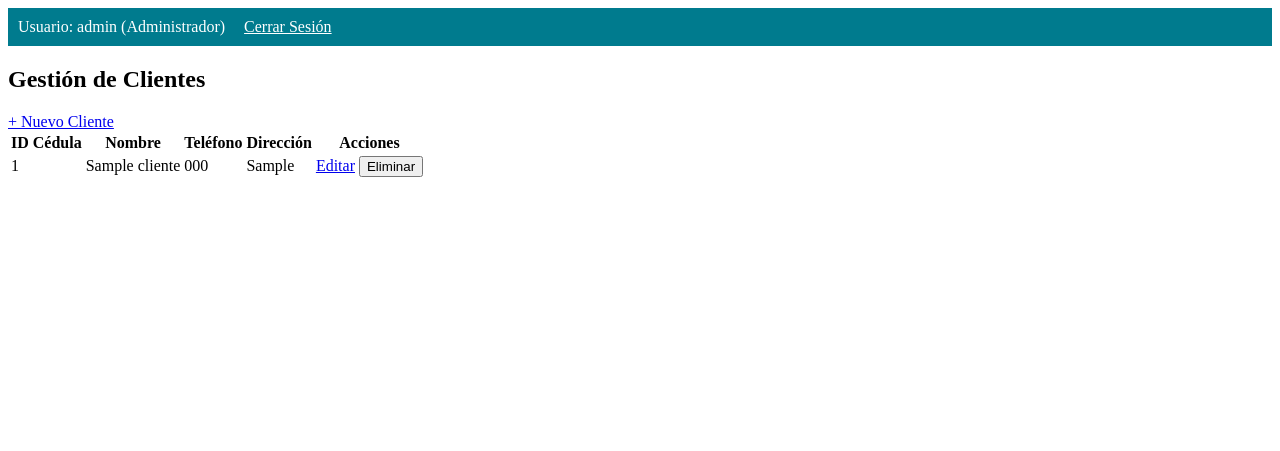
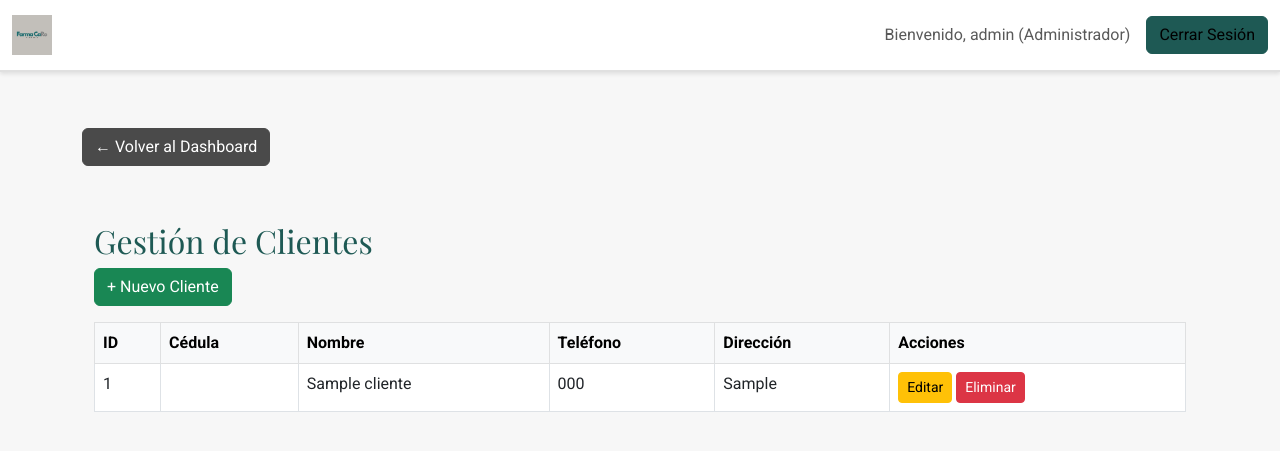
Before and after one commit to castdandc-debug/FarmaCaRe, a Flask app: page /clientes in a window 1280 px wide. Shown: the top 451 px of the page. Run offline with Flask 3, Linux system fonts and the light colour scheme; a user stored in the database is signed in; tables that the repository leaves empty hold one stand-in row (values such as "Sample post").

Commit message:
Feature: Implementar el diseño vintage minimalista.

```diff
--- a/app/static/css/custom.css
+++ b/app/static/css/custom.css
@@ -1,57 +1,99 @@
-/* Colores principales */
+/* Colores vintage minimalistas */
 :root {
-    --primary-color: #007B8E; /* Verde oscuro */
-    --secondary-color: #f0f0f0; /* Gris claro */
-    --text-color: #333;
-    --border-color: #ccc;
+    --color-primary: #1e5954; /* Verde oscuro del logo */
+    --color-secondary: #4a4a4a; /* Gris oscuro para el texto */
+    --color-background: #f7f7f7; /* Blanco roto para el fondo */
+    --color-light: #e0e0e0; /* Gris claro para bordes */
 }
 
-/* Estilos globales */
+/* Tipografía vintage */
 body {
-    background-color: var(--secondary-color);
-    color: var(--text-color);
-    font-family: 'Segoe UI', Tahoma, Geneva, Verdana, sans-serif;
+    font-family: 'Roboto', sans-serif;
+    background-color: var(--color-background);
+    color: var(--color-secondary);
 }
 
-.navbar {
-    background-color: var(--primary-color) !important;
-    box-shadow: 0 2px 4px rgba(0,0,0,0.1);
+h1, h2, h3, h4, h5, h6 {
+    font-family: 'Playfair Display', serif;
+    color: var(--color-primary);
 }
 
-.navbar-brand {
-    color: white !important;
-    font-weight: bold;
+/* Navbar y logo */
+.navbar {
+    background-color: #ffffff;
+    box-shadow: 0 2px 4px rgba(0, 0, 0, 0.1);
+    border-bottom: 2px solid var(--color-light);
 }
 
-.navbar-nav .nav-link {
-    color: white !important;
+.navbar-brand img {
+    filter: brightness(0.8);
+    transition: filter 0.3s ease-in-out;
 }
 
-.btn-success {
-    background-color: var(--primary-color) !important;
-    border-color: var(--primary-color) !important;
+.navbar-brand img:hover {
+    filter: brightness(1);
 }
 
+/* Botones */
 .btn-primary {
-    background-color: #0056b3 !important;
-    border-color: #0056b3 !important;
+    background-color: var(--color-primary);
+    border-color: var(--color-primary);
+}
+
+.btn-primary:hover {
+    background-color: #1a4d48;
+    border-color: #1a4d48;
+}
+
+.btn-secondary {
+    background-color: var(--color-secondary);
+    border-color: var(--color-secondary);
+}
+
+.btn-secondary:hover {
+    background-color: #3d3d3d;
+    border-color: #3d3d3d;
+}
+
+/* Estilos de tarjetas y contenedores */
+.container {
+    padding-top: 2rem;
 }
 
 .card {
-    border-radius: 10px;
-    box-shadow: 0 4px 6px rgba(0,0,0,0.1);
+    border: 1px solid var(--color-light);
+    border-radius: 8px;
+    box-shadow: 0 4px 6px rgba(0, 0, 0, 0.05);
 }
 
-.form-control {
+/* Estilos para el dashboard */
+.dashboard-links a {
+    text-decoration: none;
+    color: var(--color-secondary);
+    font-family: 'Playfair Display', serif;
+    font-size: 1.2rem;
+    display: inline-block;
+    padding: 0.5rem 1rem;
+    margin: 0.5rem;
+    border: 1px solid var(--color-light);
     border-radius: 5px;
-    border: 1px solid var(--border-color);
+    transition: all 0.3s ease-in-out;
 }
 
-.alert {
-    border-radius: 5px;
+.dashboard-links a:hover {
+    background-color: var(--color-light);
+    color: var(--color-primary);
+    border-color: var(--color-primary);
 }
 
-/* Fondo de la página principal */
-.container {
-    margin-top: 2rem;
+/* Mensajes de flash */
+.alert-success {
+    background-color: #d4edda;
+    color: #155724;
+    border-color: #c3e6cb;
 }
+.alert-danger {
+    background-color: #f8d7da;
+    color: #721c24;
+    border-color: #f5c6cb;
+}
--- a/app/templates/base.html
+++ b/app/templates/base.html
@@ -1,24 +1,50 @@
 <!DOCTYPE html>
-<html>
+<html lang="es">
 <head>
-    <title>FarmaCaRe</title>
-    <style>
-        nav { background-color: #007B8E; color: white; padding: 10px; }
-        nav a { color: white; margin-left: 15px; }
-    </style>
+    <meta charset="UTF-8">
+    <meta name="viewport" content="width=device-width, initial-scale=1.0">
+    <title>{% block title %}FarmaCaRe{% endblock %}</title>
+    <link href="https://cdn.jsdelivr.net/npm/bootstrap@5.3.0/dist/css/bootstrap.min.css" rel="stylesheet">
+    <link rel="stylesheet" href="{{ url_for('static', filename='css/custom.css') }}">
+    <link rel="preconnect" href="https://fonts.googleapis.com">
+    <link rel="preconnect" href="https://fonts.gstatic.com" crossorigin>
+    <link href="https://fonts.googleapis.com/css2?family=Roboto:wght@400;700&family=Playfair+Display:wght@400;700&display=swap" rel="stylesheet">
 </head>
 <body>
-    <nav>
-        <span>Usuario: {{ current_user.nombre }} ({{ current_user.rol }})</span>
-        <a href="{{ url_for('auth.logout') }}">Cerrar Sesión</a>
-    </nav>
+    <header class="navbar navbar-expand-lg">
+        <div class="container-fluid">
+            <a class="navbar-brand" href="{{ url_for('main.dashboard') }}">
+                <img src="{{ url_for('static', filename='images/farmacare-logo.png') }}" alt="Logo FarmaCaRe" height="40">
+            </a>
+            <div class="navbar-text ms-auto d-flex align-items-center">
+                <span class="me-3">Bienvenido, {{ current_user.nombre }} ({{ current_user.rol }})</span>
+                <a href="{{ url_for('auth.logout') }}" class="btn btn-primary">Cerrar Sesión</a>
+            </div>
+        </div>
+    </header>
+
+    <div class="container mt-4">
         {% with messages = get_flashed_messages(with_categories=true) %}
             {% if messages %}
+                <div class="row">
+                    <div class="col-12">
                         {% for category, message in messages %}
                             <div class="alert alert-{{ category }}">{{ message }}</div>
                         {% endfor %}
+                    </div>
+                </div>
             {% endif %}
         {% endwith %}
+
+        {% if request.endpoint != 'main.dashboard' and request.endpoint != 'main.index' %}
+            <div class="mb-3">
+                <a href="{{ url_for('main.dashboard') }}" class="btn btn-secondary">← Volver al Dashboard</a>
+            </div>
+        {% endif %}
+
         {% block content %}{% endblock %}
+    </div>
+
+    <script src="https://cdn.jsdelivr.net/npm/bootstrap@5.3.0/dist/js/bootstrap.bundle.min.js"></script>
 </body>
 </html>
```
Lines whose indentation alone changed are shown as unchanged.
